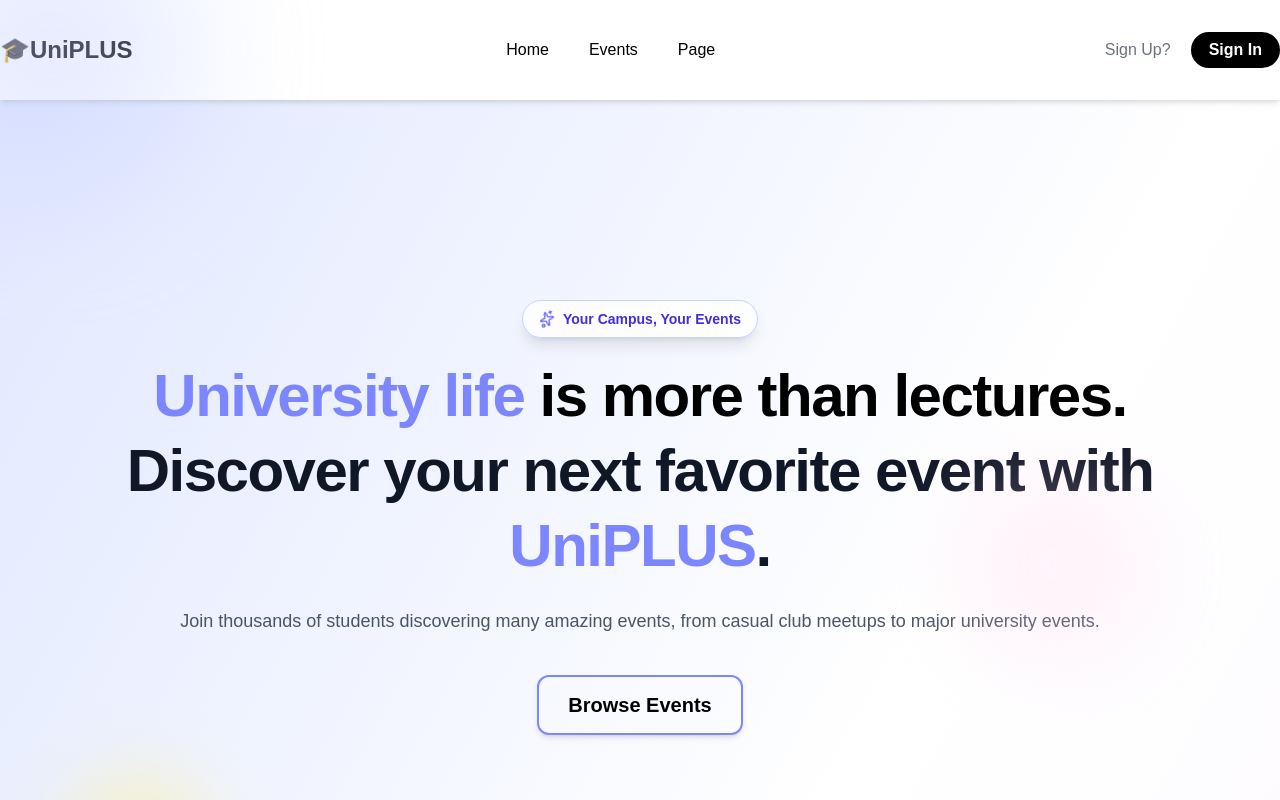
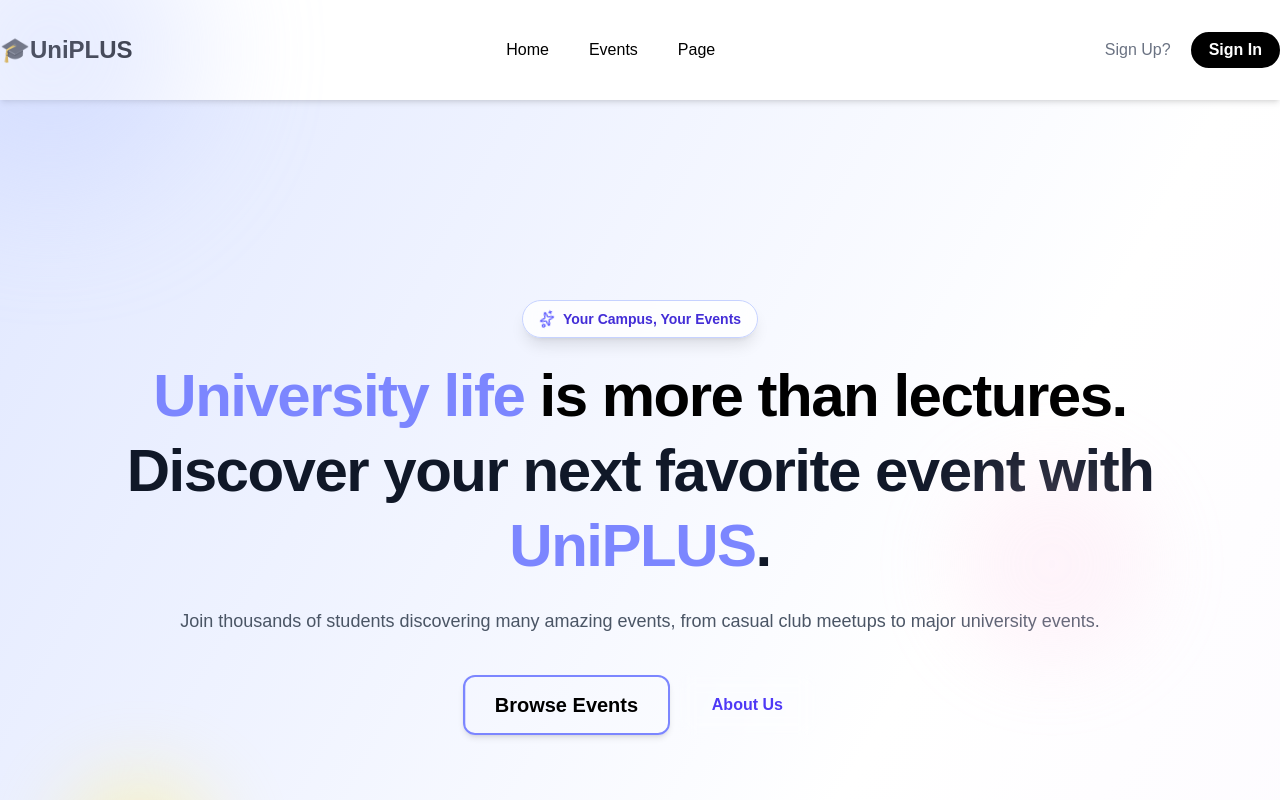
Before and after one commit to RTBS-ISP/UniPlus, a Next.js app in the folder frontend/uniplus/: page / in a window 1280 px wide. Shown: the top 800 px of the page. Built offline with nearby package versions, Linux system fonts and the light colour scheme.

Commit message:
feat: add about us button in hero section

```diff
--- a/frontend/uniplus/app/page.tsx
+++ b/frontend/uniplus/app/page.tsx
@@ -31,13 +31,18 @@ export default function page() {
                 Join thousands of students discovering many amazing events, from casual club meetups to major university events.
               </p>
 
-              <a href="#_" className="mt-10 relative inline-flex items-center justify-center p-4 px-12 py-4 overflow-hidden font-medium text-white transition duration-300 ease-out border-2 border-indigo-400 rounded-xl shadow-md group">
-                <span className="absolute inset-0 flex items-center justify-center w-full h-full text-white duration-300 -translate-x-full bg-indigo-400 group-hover:translate-x-0 ease">
+              <div className="mt-10 flex flex-col sm:flex-row gap-2 justify-center lg:justify-center">
+                <a href="#_" className="relative inline-flex items-center justify-center p-4 px-12 py-4 overflow-hidden font-medium text-white transition duration-300 ease-out border-2 border-indigo-400 rounded-xl shadow-md group">
+                  <span className="absolute inset-0 flex items-center justify-center w-full h-full text-white duration-300 -translate-x-full bg-indigo-400 group-hover:translate-x-0 ease">
                       <svg className="w-6 h-6" fill="none" stroke="currentColor" viewBox="0 0 24 24" xmlns="http://www.w3.org/2000/svg"><path strokeLinecap="round" strokeLinejoin="round" strokeWidth="2" d="M14 5l7 7m0 0l-7 7m7-7H3"></path></svg>
-                </span>
-                <span className="absolute flex items-center justify-center w-full h-full text-xl text-black font-extrabold transition-all duration-300 transform group-hover:translate-x-full ease">Browse Events</span>
-                <span className="relative invisible">Browse Events</span>
-              </a>
+                  </span>
+                  <span className="absolute flex items-center justify-center w-full h-full text-xl text-black font-extrabold transition-all duration-300 transform group-hover:translate-x-full ease">Browse Events</span>
+                  <span className="relative invisible">Browse Events</span>
+                </a>
+                <a href='#_' className="px-8 py-4 text-indigo-600 font-semibold border-2 border-transparent hover:border-indigo-200 rounded-xl transition-all duration-300 hover:bg-white/50 backdrop-blur-sm">
+                  About Us
+                </a>
+              </div>
             </div>
           </div>
 
```
